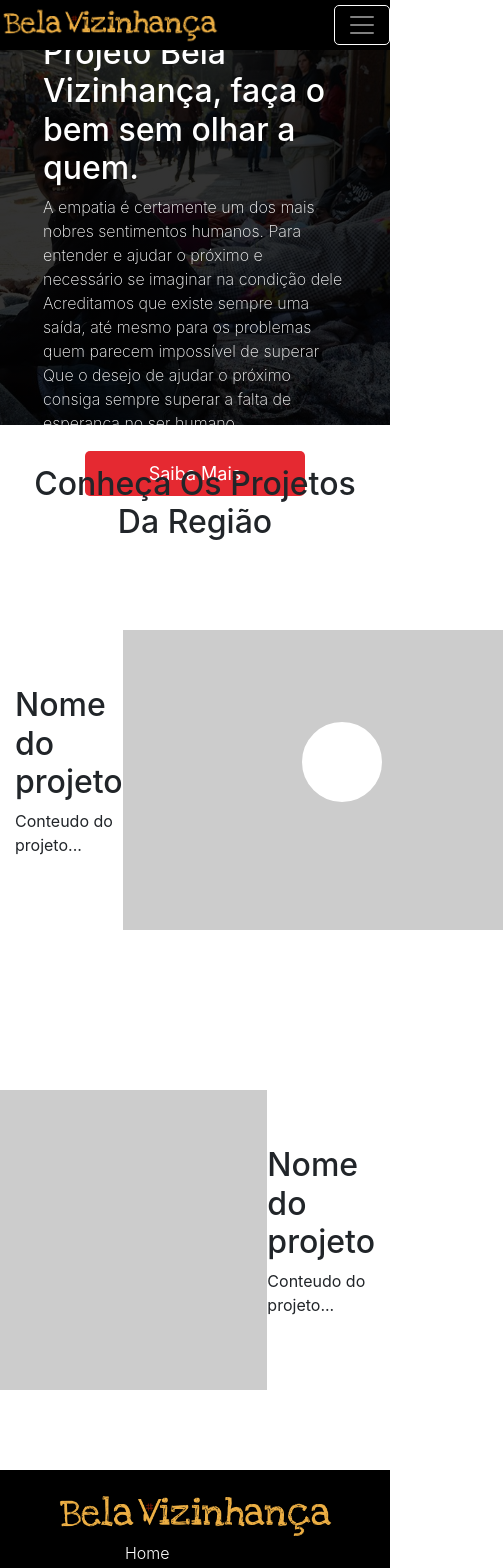
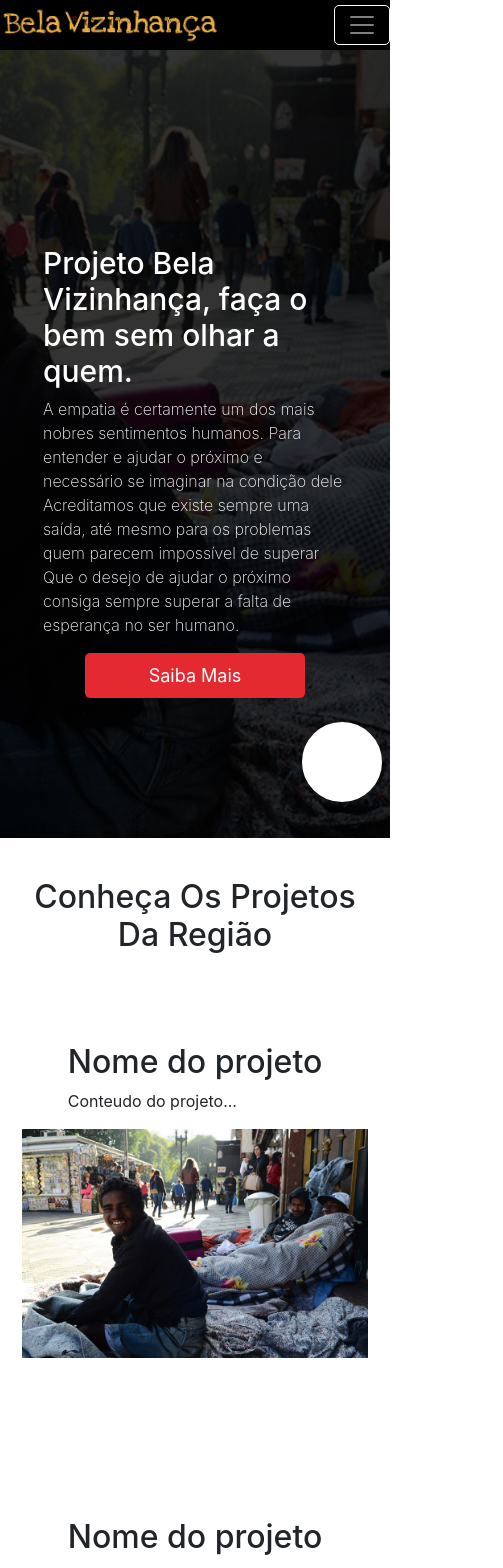
Before and after one commit to belavizinhanca/bvz-front, a React (Create React App) app: page / in a window 390 px wide. Shown: the top 1568 px of the page, 503 px wide, since content can reach past the window. Built offline with nearby package versions, Linux system fonts and the light colour scheme; some icons are missing.

Commit message:
responsivo

```diff
--- a/src/rotas/Home/Home.css
+++ b/src/rotas/Home/Home.css
@@ -4,7 +4,7 @@
 
 .section-home{
     width: 100%;
-    height: 400px;
+    padding: 120px 0;
     background-image:linear-gradient(rgba(0,0,0,0.8), rgba(0,0,0,0.8)), url('../../components/images/contatobg.jpg');
     background-size: cover;
     background-position: center;
@@ -64,7 +64,11 @@
     display: flex;
     justify-content: space-between;
     align-items: center;
-    padding: 80px 0;
+    padding: 80px 2%;
+}
+
+.container-flex.row-reverse{
+    flex-direction: row-reverse;
 }
 
 .title-projetos{
@@ -73,10 +77,14 @@
     padding: 40px 0 0 0;
 }
 
-.img-container .img-provisorio{
-    width: 380px;
-    height: 300px;
-    background-color: #ccc;
+.img-container{
+    width: 100%;
+    max-width: 380px;
+}
+
+.img-container img{
+    width: 100%;
+    max-width: 100%;
 }
 
 @media screen and (max-width: 768px){
@@ -94,6 +102,14 @@
         align-items: center;
 
     }
+
+    .container-flex-home.text h2{
+        font-size: 30px;
+    }
+
+    .container-flex, .container-flex, .container-flex.row-reverse{
+        flex-direction: column;
+    }
 }
 
 .d-block    {
--- a/src/rotas/Home/index.js
+++ b/src/rotas/Home/index.js
@@ -3,8 +3,7 @@ import { Container, Carousel } from 'react-bootstrap'
 import { useState } from 'react'
 
 import home from '../../components/images/home.png'
-import image1 from '../../components/images/image1.jpeg'
-import image3 from '../../components/images/image3.jpeg'
+import imgHome from '../../components/images/contatobg.jpg'
 
 import './Home.css'
 
@@ -42,22 +41,18 @@ function Home() {
                     </div>
 
                     <div className="img-container">
-                        <div className="img-provisorio">
-
-                        </div>
+                        <img src={imgHome} />
                     </div>
                 </div>
 
-                <div className="container-flex" style={{flexDirection: 'row-reverse'}}>
+                <div className="container-flex row-reverse">
                     <div className="text-container">
                         <h2>Nome do projeto</h2>
                         <p>Conteudo do projeto...</p>
                     </div>
 
                     <div className="img-container">
-                        <div className="img-provisorio">
-
-                        </div>
+                        <img src={imgHome} />
                     </div>
                 </div>
             </Container>
```
